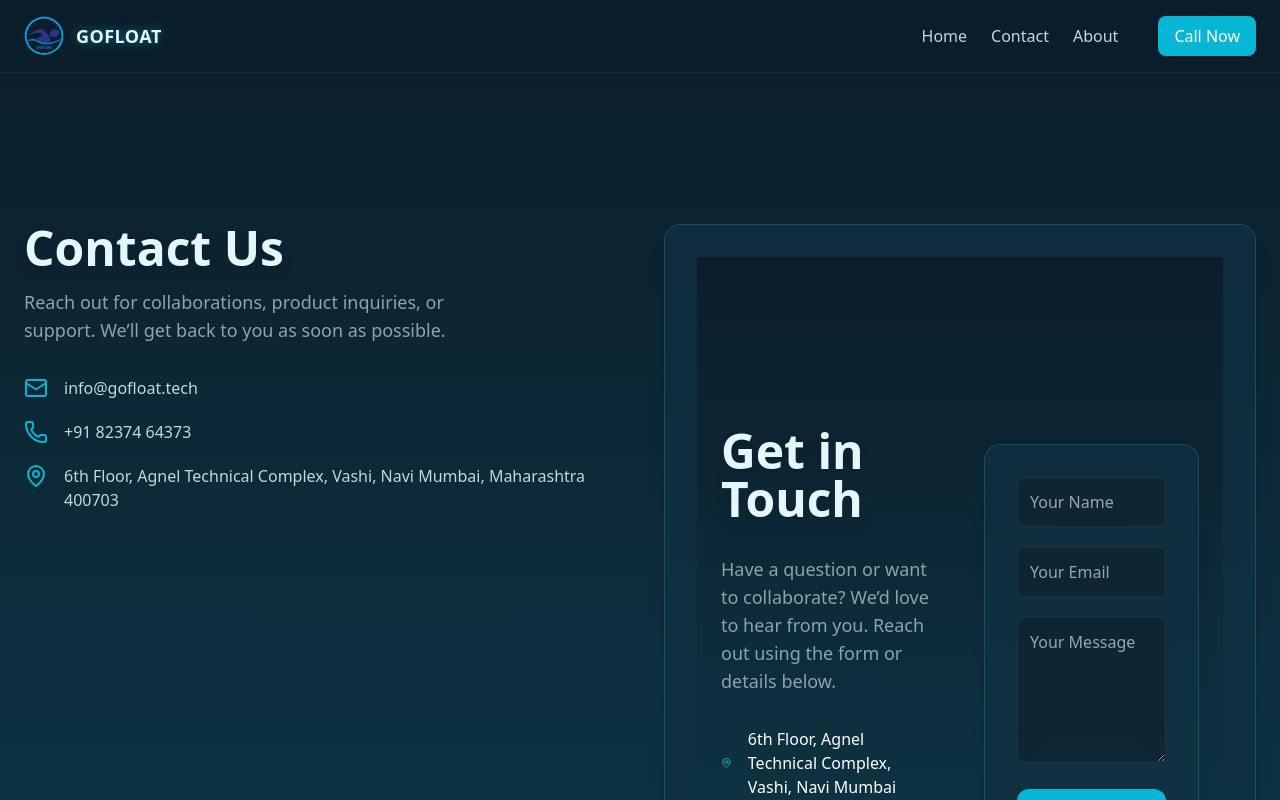
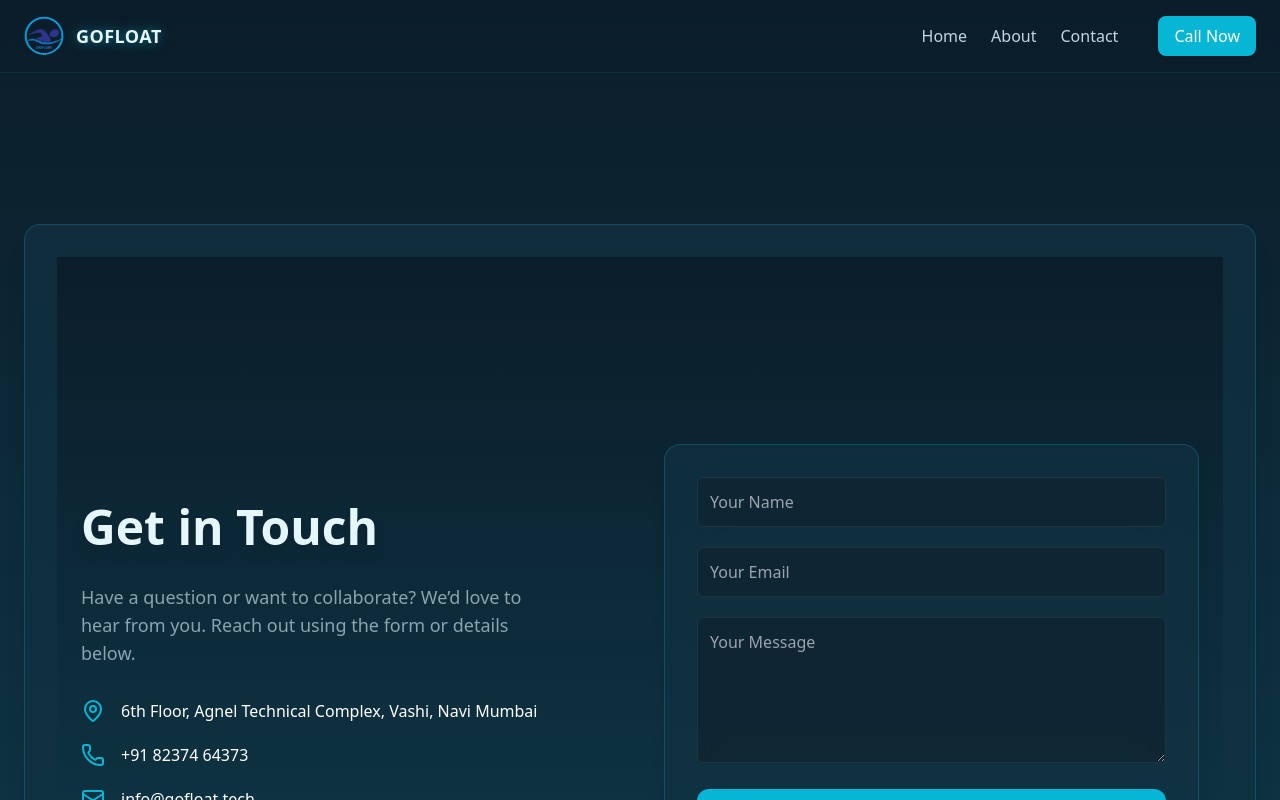
Before and after one commit to sanket5257/demo, a Next.js app: page /contact in a window 1280 px wide. Shown: the top 800 px of the page. Built offline with nearby package versions, Linux system fonts and the light colour scheme.

Commit message:
final push

```diff
--- a/src/app/contact/page.jsx
+++ b/src/app/contact/page.jsx
@@ -4,44 +4,9 @@ import ContactForm from "../../components/ConntactForm";
 export default function ContactPage() {
   return (
     <main className="pt-56 pb-20 bg-oceanGrad min-h-screen">
-      <div className="max-w-7xl mx-auto px-6 grid grid-cols-1 lg:grid-cols-2 gap-12 items-start">
+      <div className="max-w-7xl mx-auto px-6 ">
 
-        {/* Left: Info */}
-        <div className="space-y-8">
-          <div>
-            <h1 className="text-4xl md:text-5xl font-bold text-heading drop-shadow-lg">
-              Contact Us
-            </h1>
-            <p className="mt-4 text-muted max-w-md text-lg">
-              Reach out for collaborations, product inquiries, or support.
-              We’ll get back to you as soon as possible.
-            </p>
-          </div>
 
-          <div className="space-y-5 text-body">
-            <div className="flex items-center gap-4">
-              <Mail className="w-6 h-6 text-brand" />
-              <a href="mailto:info@gofloat.tech" className="hover:text-brand transition">
-                info@gofloat.tech
-              </a>
-            </div>
-            <div className="flex items-center gap-4">
-              <Phone className="w-6 h-6 text-brand" />
-              <a href="tel:+9182374 64373" className="hover:text-brand transition">
-                +91 82374 64373
-              </a>
-            </div>
-            <div className="flex items-start gap-4">
-              <MapPin className="w-6 h-6 text-brand flex-shrink-0" />
-              <span>
-                6th Floor, Agnel Technical Complex,
-                Vashi, Navi Mumbai, Maharashtra 400703
-              </span>
-            </div>
-          </div>
-        </div>
-
-        {/* Right: Form */}
         <div className="bg-raised/70 backdrop-blur-xl rounded-2xl p-8 shadow-xl border border-brandRing/20">
           <ContactForm />
         </div>
--- a/src/components/Footer.jsx
+++ b/src/components/Footer.jsx
@@ -21,7 +21,7 @@ export default function Footer() {
           <h4 className="text-heading font-semibold mb-3">Quick Links</h4>
           <ul className="space-y-2 text-sm">
             <li><a href="/" className="hover:text-brand transition">Home</a></li>
-            <li><a href="/product" className="hover:text-brand transition">Product</a></li>
+            {/* <li><a href="/product" className="hover:text-brand transition">Product</a></li> */}
             <li><a href="/about" className="hover:text-brand transition">About</a></li>
             <li><a href="#contact" className="hover:text-brand transition">Contact</a></li>
           </ul>
--- a/src/components/Navbar.jsx
+++ b/src/components/Navbar.jsx
@@ -16,8 +16,8 @@ export default function Navbar() {
 
   const navLinks = [
     { name: "Home", href: "/" },
-    { name: "Contact", href: "/contact" },
-    { name: "About", href: "/about" },
+{ name: "About", href: "/about" },
+     { name: "Contact", href: "/contact" },
   ];
 
   return (
```
